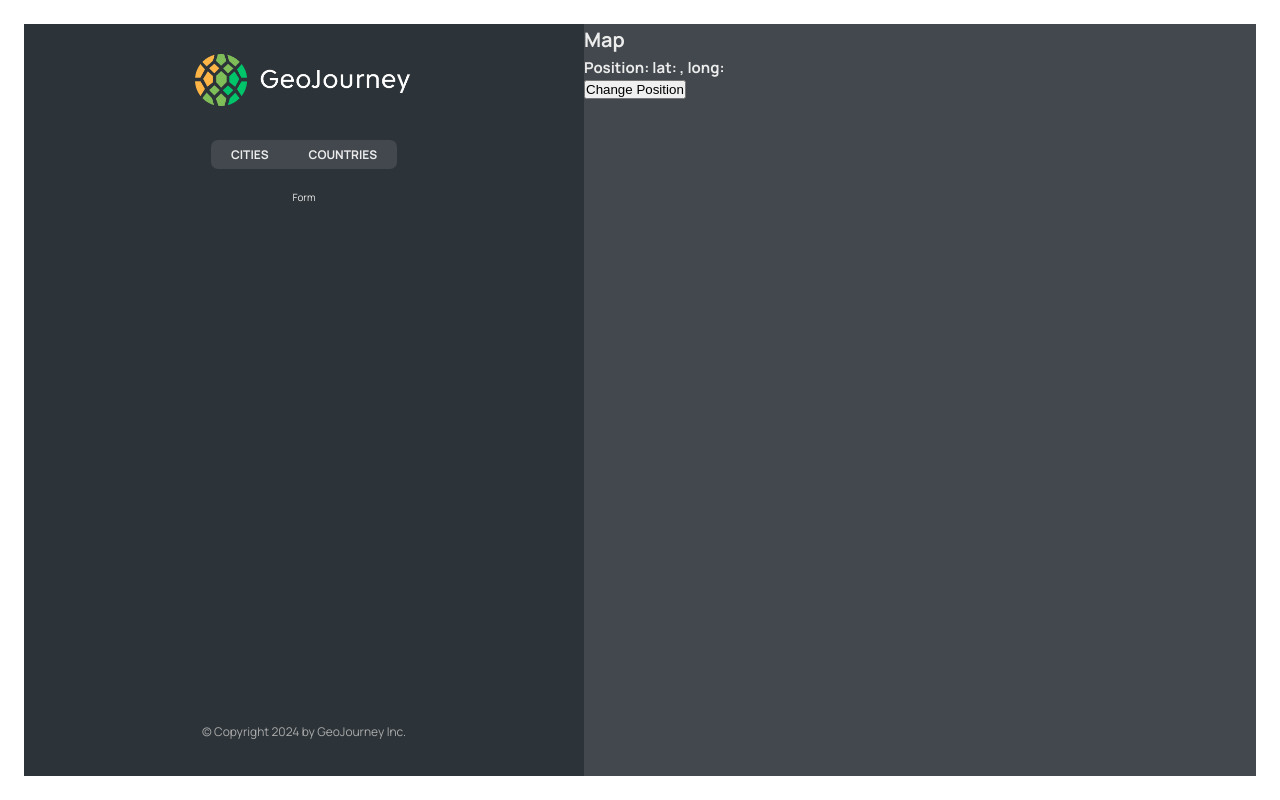
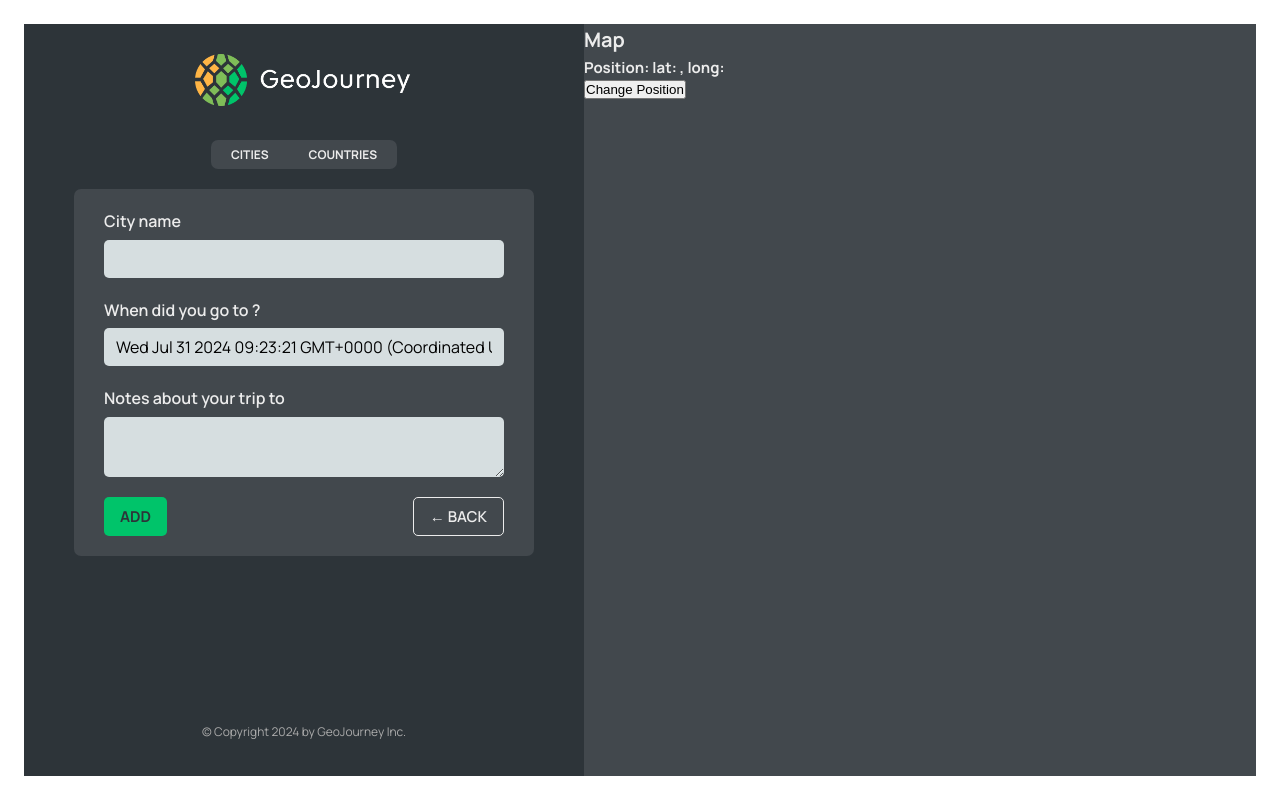
Before and after one commit to arvinbuid/geojourney, a React (Vite) app: page /app/form in a window 1280 px wide. Built offline with nearby package versions, Linux system fonts and the light colour scheme; data requests are answered from the project's data file.

Commit message:
Created a reusable Button component. Changed the element inside the form route path to Form component on App component.
Implement a programmatic navigation inside the Form and Map component using useNavigate hook.

```diff
--- a/src/App.jsx
+++ b/src/App.jsx
@@ -10,6 +10,7 @@
 import CityList from "./components/CityList";
 import CountryList from "./components/CountryList";
 import City from "./components/City";
+import Form from "./components/Form";
 
 const BASE_URL = "http://localhost:9000";
 
@@ -50,7 +51,7 @@
               path='countries'
               element={<CountryList cities={cities} isLoading={isLoading} />}
             />
-            <Route path='form' element={<p>Form</p>} />
+            <Route path='form' element={<Form />} />
           </Route>
           <Route path='*' element={<NotFound />} />
         </Routes>
--- /dev/null
+++ b/src/components/Button.jsx
@@ -0,0 +1,9 @@
+import styles from "./Button.module.css";
+
+export default function Button({onClick, type, children}) {
+  return (
+    <button onClick={onClick} className={`${styles.btn} ${styles[type]}`}>
+      {children}
+    </button>
+  );
+}
--- a/src/components/Form.jsx
+++ b/src/components/Form.jsx
@@ -1,8 +1,10 @@
 // "https://api.bigdatacloud.net/data/reverse-geocode-client?latitude=0&longitude=0"
 
-import { useState } from "react";
+import {useState} from "react";
 
 import styles from "./Form.module.css";
+import Button from "./Button";
+import {useNavigate} from "react-router-dom";
 
 export function convertToEmoji(countryCode) {
   const codePoints = countryCode
@@ -18,39 +20,37 @@
   const [date, setDate] = useState(new Date());
   const [notes, setNotes] = useState("");
 
+  const navigate = useNavigate();
+
   return (
     <form className={styles.form}>
       <div className={styles.row}>
-        <label htmlFor="cityName">City name</label>
-        <input
-          id="cityName"
-          onChange={(e) => setCityName(e.target.value)}
-          value={cityName}
-        />
+        <label htmlFor='cityName'>City name</label>
+        <input id='cityName' onChange={(e) => setCityName(e.target.value)} value={cityName} />
         {/* <span className={styles.flag}>{emoji}</span> */}
       </div>
 
       <div className={styles.row}>
-        <label htmlFor="date">When did you go to {cityName}?</label>
-        <input
-          id="date"
-          onChange={(e) => setDate(e.target.value)}
-          value={date}
-        />
+        <label htmlFor='date'>When did you go to {cityName}?</label>
+        <input id='date' onChange={(e) => setDate(e.target.value)} value={date} />
       </div>
 
       <div className={styles.row}>
-        <label htmlFor="notes">Notes about your trip to {cityName}</label>
-        <textarea
-          id="notes"
-          onChange={(e) => setNotes(e.target.value)}
-          value={notes}
-        />
+        <label htmlFor='notes'>Notes about your trip to {cityName}</label>
+        <textarea id='notes' onChange={(e) => setNotes(e.target.value)} value={notes} />
       </div>
 
       <div className={styles.buttons}>
-        <button>Add</button>
-        <button>&larr; Back</button>
+        <Button type='primary'>Add</Button>
+        <Button
+          type='back'
+          onClick={(e) => {
+            e.preventDefault();
+            navigate(-1);
+          }}
+        >
+          &larr; Back
+        </Button>
       </div>
     </form>
   );
--- a/src/components/Map.jsx
+++ b/src/components/Map.jsx
@@ -1,4 +1,4 @@
-import {useSearchParams} from "react-router-dom";
+import {useNavigate, useSearchParams} from "react-router-dom";
 import styles from "./Map.module.css";
 
 function Map() {
@@ -7,8 +7,10 @@
   let lat = searchParams.get("lat");
   let lng = searchParams.get("lng");
 
+  const navigate = useNavigate();
+
   return (
-    <div className={styles.mapContainer}>
+    <div className={styles.mapContainer} onClick={() => navigate("form")}>
       <h1>Map</h1>
       <h2>
         Position: lat: {lat}, long: {lng}
```
